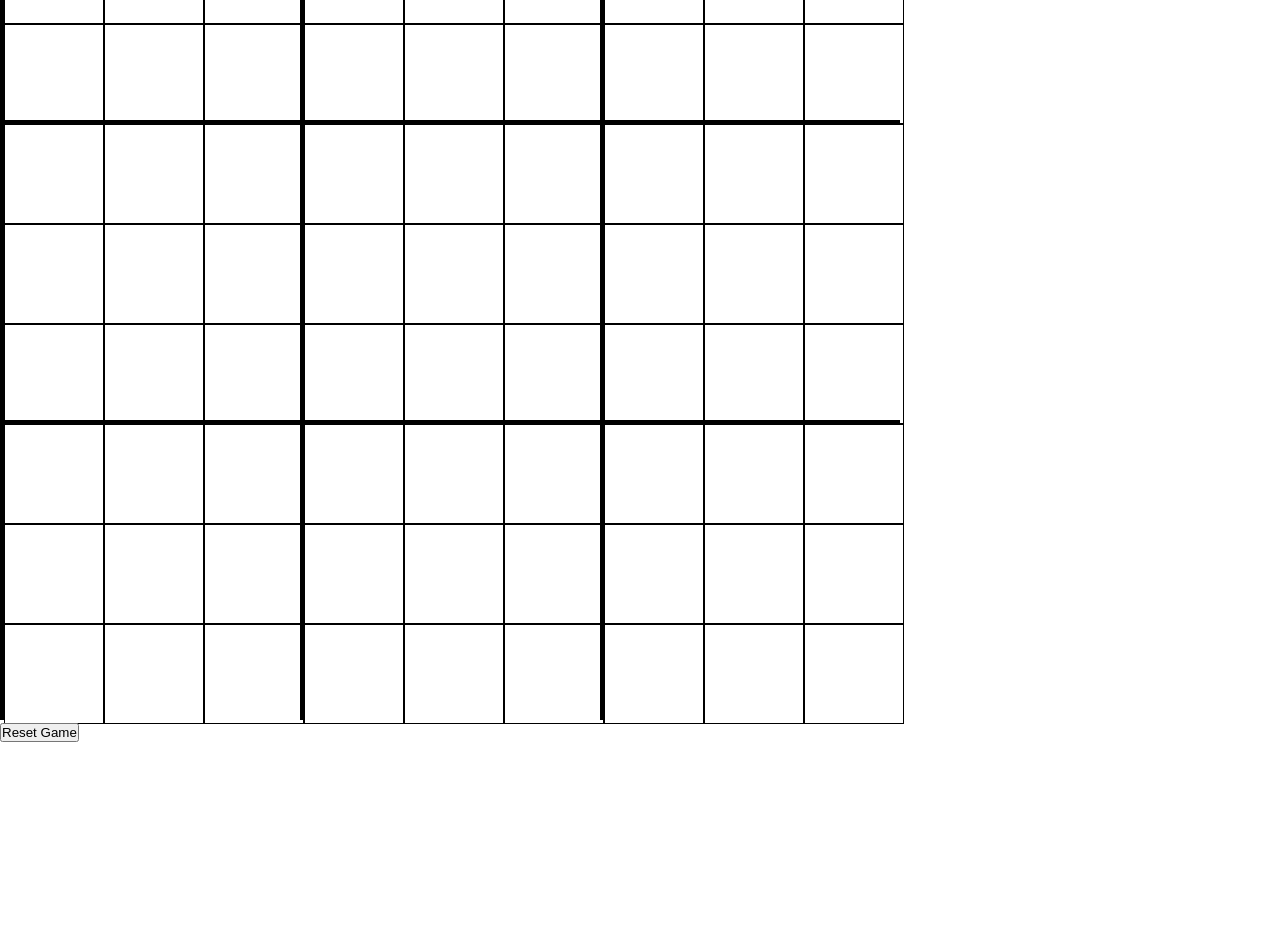
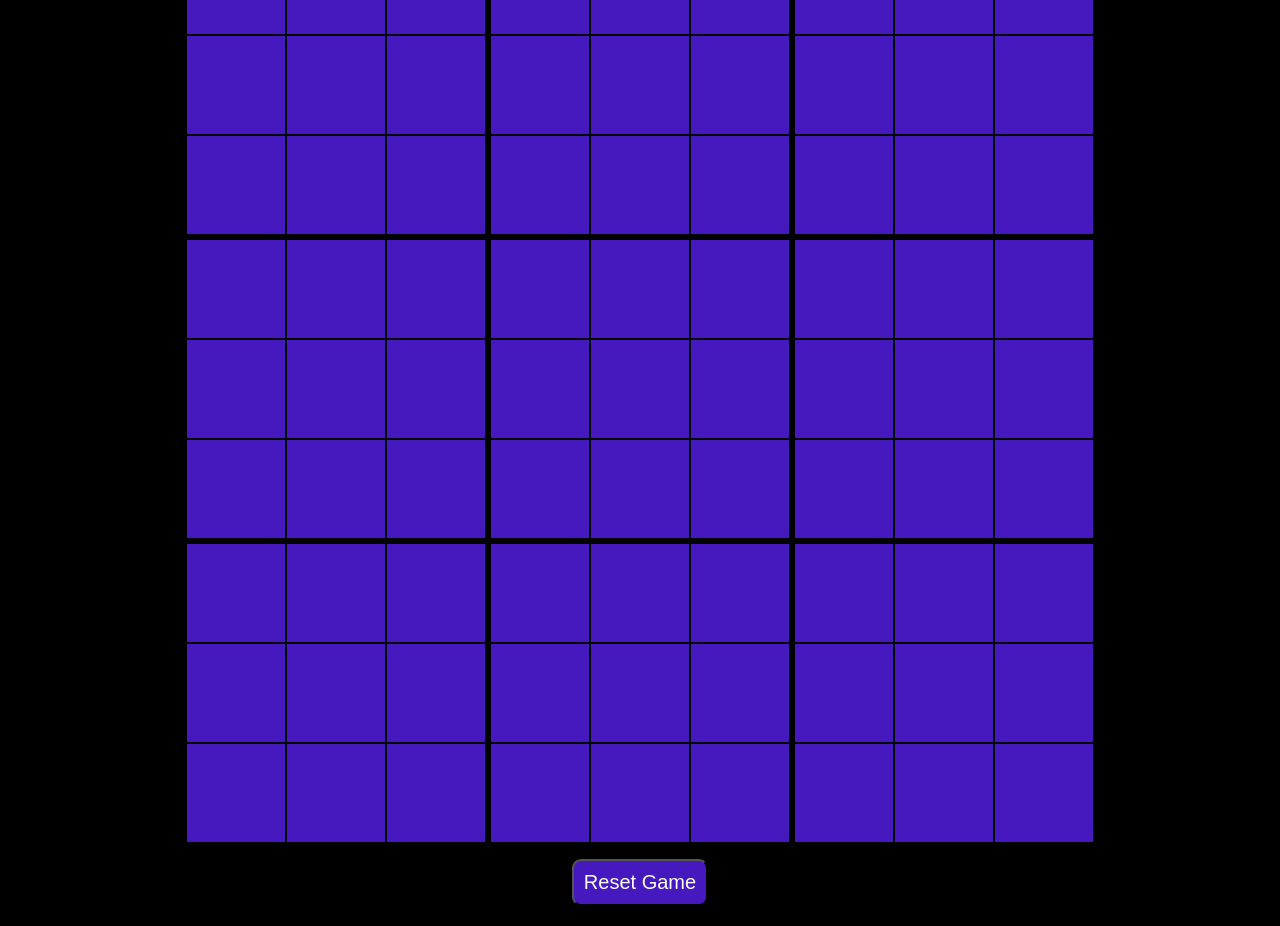
Before and after one commit to HPlewa4/mega_tic_tac_toe, a React (Create React App) app: page / in a window 1280 px wide. Shown: the part 180-1106 px from the top of the page. Before the commit the page ends 922 px from the top, so only its background shows below. Built offline with nearby package versions, Linux system fonts and the light colour scheme.

Commit message:
feat: show winner on screen + ui changes

```diff
--- a/src/App.css
+++ b/src/App.css
@@ -1,4 +1,8 @@
 body {
   margin: 0;
   font-family: system-ui, sans-serif;
+  background-color: black;
+  display: flex;
+  justify-content: center;
+  align-items: center;
 }
--- a/src/Components/Game.css
+++ b/src/Components/Game.css
@@ -1,7 +1,8 @@
 .game{
     width:300px;
     height:300px;
+    margin: 2px;
+    padding: 0px;
     display: grid;
     grid-template-columns: repeat(3, 1fr);
-    border: 4px solid black;
 }
--- a/src/Components/MegaGame.css
+++ b/src/Components/MegaGame.css
@@ -1,6 +1,13 @@
 .mega_game{
-    width:900px;
-    height:900px;
+    width:912px;
+    height:906px;
     display: grid;
     grid-template-columns: repeat(3, 1fr);
+    background-color: black;
+    margin-top: 20px;
 }
+
+h1{
+    color: rgb(69, 25, 190);
+    text-align: center;
+}
--- a/src/Components/MegaGame.jsx
+++ b/src/Components/MegaGame.jsx
@@ -1,7 +1,9 @@
 import React, {useState, useEffect} from 'react'
 import './MegaGame.css'
+import ResetButton from './ResetButton'
 import Game from './Game'
 import Tile from './Tile'
+import Winner from './Winner'
 const MegaGame = () => {
 
 
@@ -16,6 +18,7 @@ const MegaGame = () => {
     setMegaBoard(Array(9).fill(null));
     setTurn('X');
     setWinner(null);
+    setActiveGame(null);
     setGameKey(prev => prev + 1);
   };
 
@@ -38,6 +41,7 @@ const MegaGame = () => {
       board[a] === board[c]
     ) {
       console.log(board[a]);
+      setWinner(board[a]);
         return board[a];
 
     }
@@ -59,12 +63,15 @@ const MegaGame = () => {
 
   return (
     <>
+    <h1>Mega Tic Tac Toe</h1>
     <div className="mega_game">
                 {megaBoard.map((_, index) => (
                    <Game key={`${gameKey}-${index}`} turn={turn} setTurn={setTurn} game_num={index} megaBoard={megaBoard} setMegaBoard={setMegaBoard} activeGame={activeGame} setActiveGame={setActiveGame}/>
                 ))}
             </div>
-    <button onClick={resetGame}>Reset Game</button>
+    <Winner winner={winner} />
+    <ResetButton resetGame={resetGame} />
+
     </>
   )
 }
--- /dev/null
+++ b/src/Components/ResetButton.css
@@ -0,0 +1,8 @@
+.reset-button{
+    font-size: 20px;
+    margin: 20px;
+    padding: 10px;
+    background-color: rgb(69, 25, 190);
+    color: white;
+    border-radius: 9px;
+}
--- /dev/null
+++ b/src/Components/ResetButton.jsx
@@ -0,0 +1,11 @@
+import React from 'react'
+import './ResetButton.css'
+const ResetButton = ({resetGame}) => {
+  return (
+    <button className="reset-button" onClick={resetGame}>
+      Reset Game
+    </button>
+  )
+}
+
+export default ResetButton
--- a/src/Components/Tile.css
+++ b/src/Components/Tile.css
@@ -10,9 +10,10 @@
 }
 .x {background-color: lightcoral;}
 .o {background-color: rgb(45, 177, 177);}
-.empty {background-color: white;}
+.empty {background-color: rgb(69, 25, 190);}
 
 .megaTile {
   width: 300px;
   height: 300px;
+  margin: 2px;
  }
--- /dev/null
+++ b/src/Components/Winner.jsx
@@ -0,0 +1,9 @@
+import React from 'react'
+import './winner.css'
+const Winner = ({winner}) => {
+  return (
+    <div>{winner ? `Player ${winner} wins!` : null}</div>
+  )
+}
+
+export default Winner
--- /dev/null
+++ b/src/Components/winner.css
@@ -0,0 +1,5 @@
+div {
+    font-size: 34px;
+    color: rgb(116, 84, 204);
+    text-align: center;
+}
```
